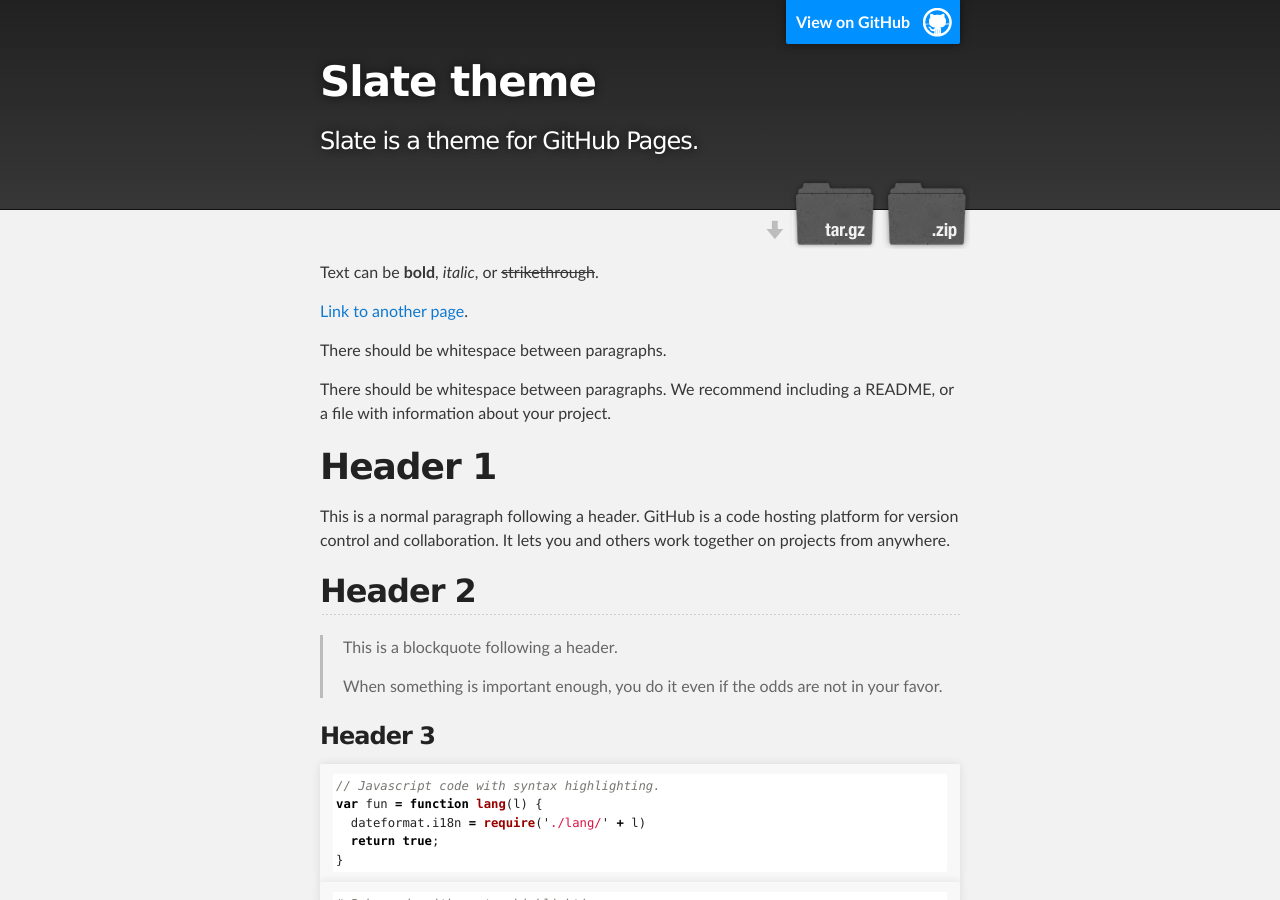
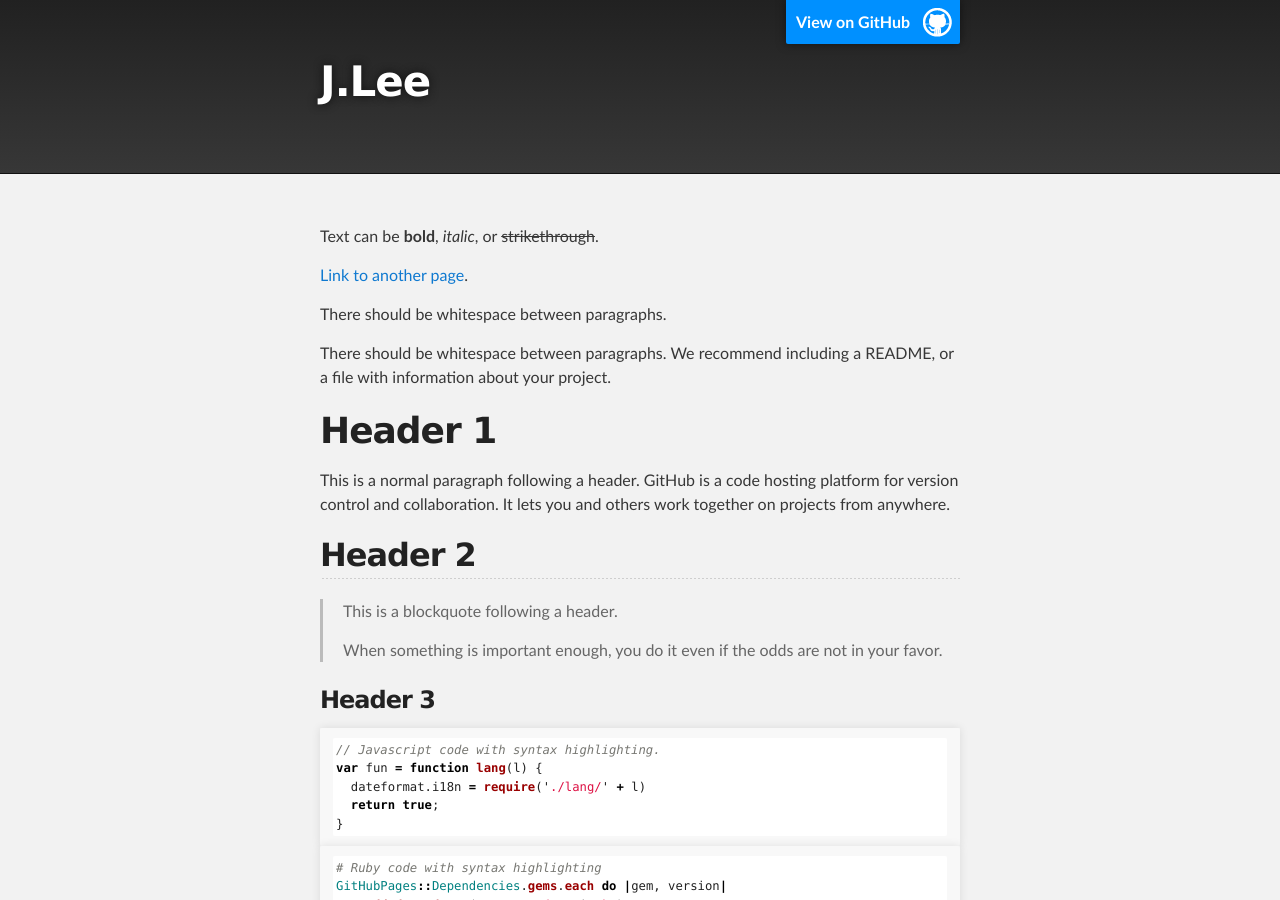
Before and after one commit to anffl0101/github, a Jekyll site: the page built from index.md, in a window 1280 px wide and 900 px high. Built offline with Jekyll 4.4.1, drawn with Linux system fonts in a browser that asks for light colours; the repository's description, which GitHub fills in, is left out; some of the changed text lies outside the part shown.

Commit message:
Update _config.yml

```diff
--- a/_config.yml
+++ b/_config.yml
@@ -1,5 +1,5 @@
-title: Slate theme
-description: Slate is a theme for GitHub Pages.
-show_downloads: true
+title: J.Lee
+description:
+show_downloads: False
 google_analytics:
 theme: jekyll-theme-slate
```
